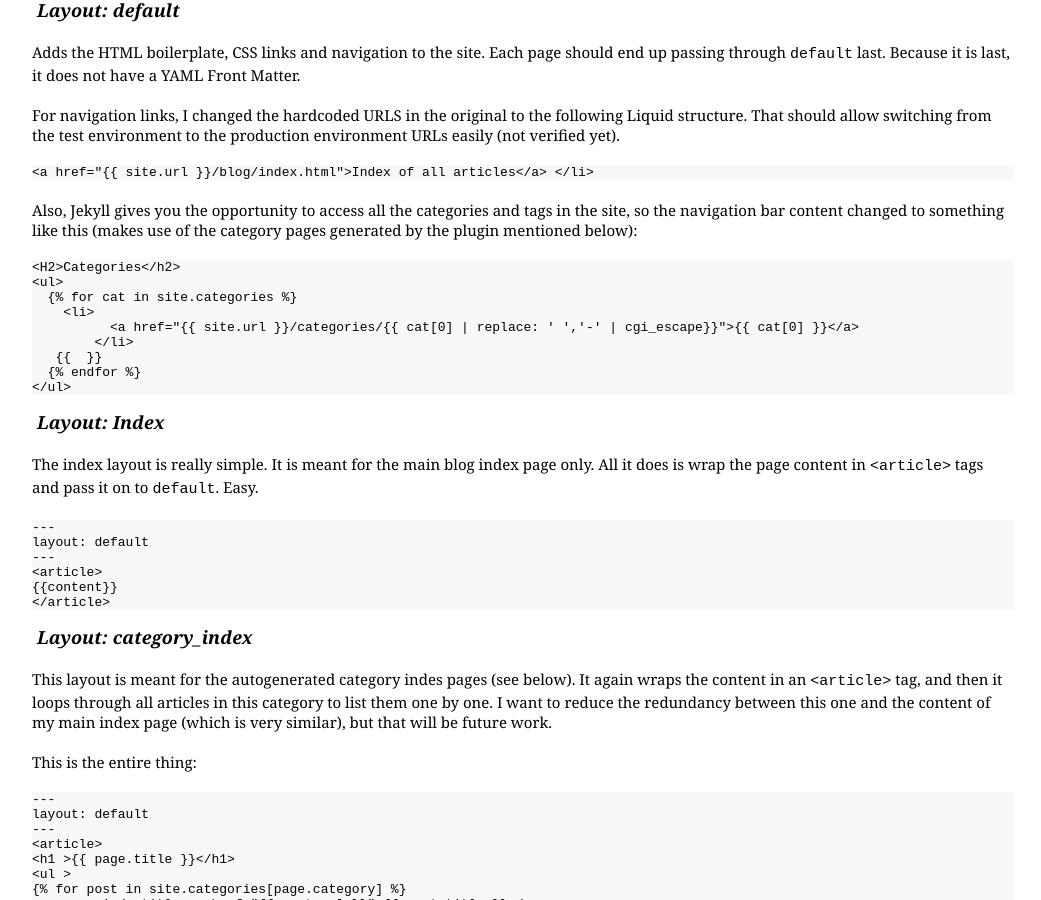
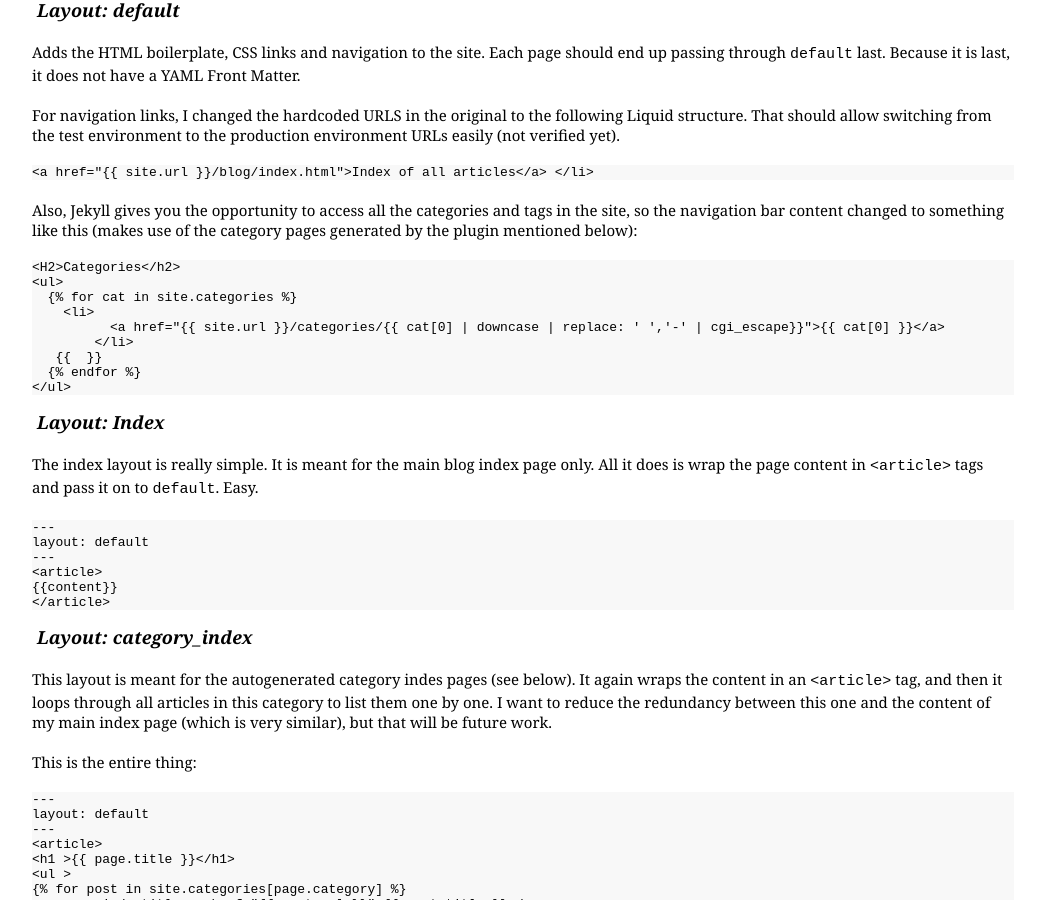
Before and after one commit to pragtich/pragtich.github.com, a Jekyll site: the page built from _posts/2013-02-03-migrating-from-nanoc-to-jekyll.md, in a window 1280 px wide and 900 px high, scrolled down 1809 px. Shown: the whole window, without its empty margins (196-1237 px from the left). Built offline with Jekyll 4.4.1, drawn with Linux system fonts in a browser that asks for light colours; comment, search, counter and statistics services are not loaded; some of the changed text lies outside the part shown.

Commit message:
Added downcase Liquid to default layout to fix categories case issue

```diff
--- a/_layouts/default.html
+++ b/_layouts/default.html
@@ -32,7 +32,7 @@
     <ul>
 	  {% for cat in site.categories %}
 	    <li>
-		  <a href="{{ site.url }}{{ site.baseurl }}/categories/{{ cat[0] | replace: ' ','-' | cgi_escape}}">{{ cat[0] }}</a>
+		  <a href="{{ site.url }}{{ site.baseurl }}/categories/{{ cat[0] | downcase | replace: ' ','-' | cgi_escape}}">{{ cat[0] }}</a>
 		</li>
 	   {{  }}
 	  {% endfor %}
--- a/_posts/2013-02-03-migrating-from-nanoc-to-jekyll.md
+++ b/_posts/2013-02-03-migrating-from-nanoc-to-jekyll.md
@@ -80,7 +80,7 @@
     <ul>
 	  {% for cat in site.categories %}
 	    <li>
-		  <a href="{{ site.url }}/categories/{{ cat[0] | replace: ' ','-' | cgi_escape}}">{{ cat[0] }}</a>
+		  <a href="{{ site.url }}/categories/{{ cat[0] | downcase | replace: ' ','-' | cgi_escape}}">{{ cat[0] }}</a>
 		</li>
 	   {{  }}
 	  {% endfor %}
@@ -167,6 +167,8 @@
 In order to automatically generate category pages, I installed the plugin [from this website](http://recursive-design.com/projects/jekyll-plugins/). It works. That's what is creating the navigation bar contents, seen above. It does replace spaces in category names by hyphens, so the above code does that, too.
 
 I did encounter an issue with special characters in the category names (most notably spaces). I have blogged about the fix [here]({% post_url 2013-02-07-editing-jekyll-postfiles-plugin-to-work-with-spaces-in-category-names %}).
+
+A second issue, is that this creates lowercase category folder names, but my links in the navigation bar are with uppercase characters, too. So links break on the `github` server, because it is case sensitive where my OS X is not. That's why I added a `downcase` to the `Liquid` code in the `default` layout.
 
 # Rakefile to make things more useable
 
```
